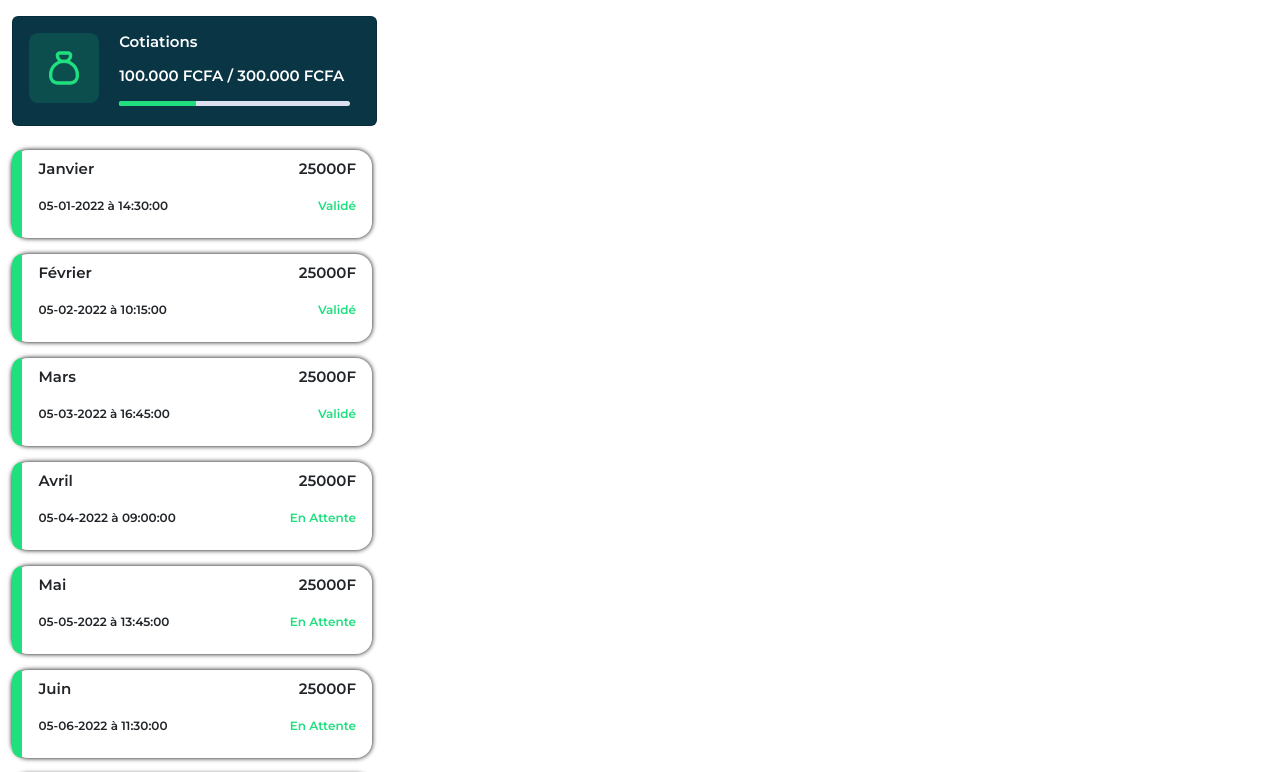
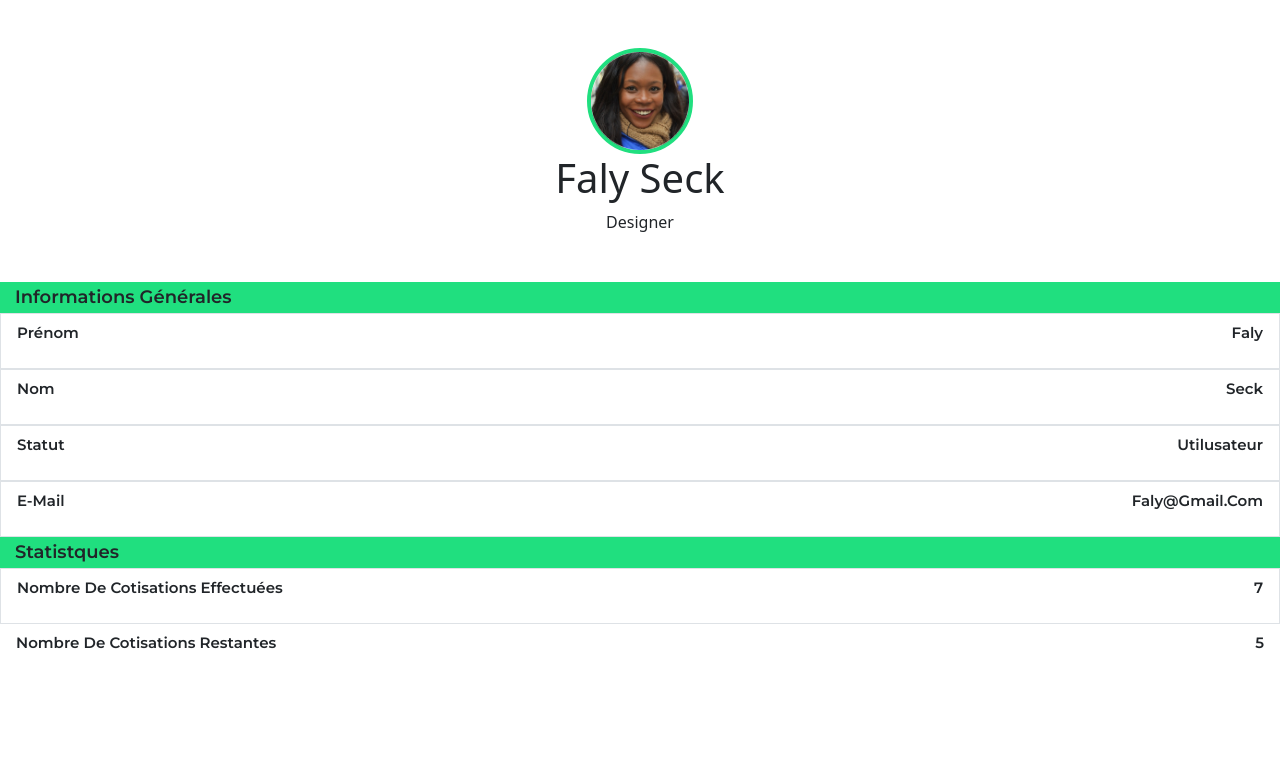
Before and after one commit to founaghe1/Fewnu-tontine, a React (Create React App) app: page / in a window 1280 px wide. Shown: the top 772 px of the page. Built offline with nearby package versions, Linux system fonts and the light colour scheme.

Commit message:
Integration page profil

```diff
--- a/src/App.js
+++ b/src/App.js
@@ -4,12 +4,14 @@ import 'bootstrap/dist/css/bootstrap.css'
 import 'bootstrap/dist/js/bootstrap.js'
 import Accueil from './Components/ComponentUser/Accueil/Accueil';
 import Cotisation from './Components/ComponentUser/Cotisation/Cotisation';
+import Profil from './Components/ComponentUser/Profil/Profil';
 
 function App() {
   return (
     <div className="App">
       {/* <Accueil/> */}
-      <Cotisation/>
+      {/* <Cotisation/> */}
+      <Profil/>
     </div>
   );
 }
--- /dev/null
+++ b/src/Components/ComponentUser/Profil/HeaderProfil.jsx
@@ -0,0 +1,18 @@
+import React from "react";
+import image from "../../../Assets/photo-profil.png";
+
+const HeaderProfil = () => {
+  return (
+    <div id="header-profil" className="mb-5">
+      <div className="d-flex justify-content-center">
+        <div className="profil-img-containt d-flex justify-content-center">
+          <img src={image} alt="photo profil" />
+        </div>
+      </div>
+      <h1 className="text-capitalize text-center">faly seck</h1>
+      <p className="profession text-capitalize text-center">designer</p>
+    </div>
+  );
+};
+
+export default HeaderProfil;
--- /dev/null
+++ b/src/Components/ComponentUser/Profil/Profil.css
@@ -0,0 +1,40 @@
+#header-profil .profil-img-containt{
+    width: 106px;
+    height: 106px;
+    border-radius: 50%;
+    border: 4.17px solid #20DF7F;
+}
+#header-profil .profil-img-containt h1{
+    font-family: Montserrat;
+    font-size: 25px;
+    font-weight: 700;
+    line-height: 30px;
+    letter-spacing: 0em;
+    color: #083A50;
+}
+#header-profil .profil-img-containt p{
+    font-family: Montserrat;
+    font-size: 17px;
+    font-weight: 500;
+    line-height: 14px;
+    letter-spacing: 0em;
+    color: #083A50;
+}
+.bande-verte{
+    background-color: #20DF7F;
+    width: 100%;
+    height: 31px;
+    padding-top: 5px;
+    padding-left: 15px;
+}
+.bande-verte h1{
+    font-family: Montserrat;
+    font-size: 18px;
+    font-weight: 700;
+}
+.contenue p{
+    font-family: Montserrat;
+    font-size: 15px;
+    font-weight: 500;
+    line-height: 6px;
+}
--- /dev/null
+++ b/src/Components/ComponentUser/Profil/Profil.jsx
@@ -0,0 +1,49 @@
+import React from "react";
+import "./Profil.css";
+import HeaderProfil from "./HeaderProfil";
+
+const Profil = () => {
+  return (
+    <div id="profil" className="container-fluid pt-5 p-0">
+      <HeaderProfil />
+      <div className="mb-5">
+        <div className="bande-verte">
+          <h1 className="text-capitalize">informations générales</h1>
+        </div>
+        <div className="contenue">
+          <div className="d-flex justify-content-between px-3 py-3 border">
+            <p className="text-capitalize">prénom</p>
+            <p className="text-capitalize text-center">faly</p>
+          </div>
+          <div className="d-flex justify-content-between px-3 py-3 border">
+            <p className="text-capitalize">nom</p>
+            <p className="text-capitalize text-center">seck</p>
+          </div>
+          <div className="d-flex justify-content-between px-3 py-3 border">
+            <p className="text-capitalize">statut</p>
+            <p className="text-capitalize text-center">utilusateur</p>
+          </div>
+          <div className="d-flex justify-content-between px-3 py-3 border">
+            <p className="text-capitalize">e-mail</p>
+            <p className="text-capitalize text-center">faly@gmail.com</p>
+          </div>
+        </div>
+        <div className="bande-verte">
+          <h1 className="text-capitalize">statistques</h1>
+        </div>
+        <div className="contenue">
+          <div className="d-flex justify-content-between px-3 py-3 border">
+            <p className="text-capitalize">nombre de cotisations effectuées</p>
+            <p className="text-capitalize text-center">7</p>
+          </div>
+          <div className="d-flex justify-content-between px-3 py-3 ">
+            <p className="text-capitalize">nombre de cotisations restantes</p>
+            <p className="text-capitalize text-center">5</p>
+          </div>
+        </div>
+      </div>
+    </div>
+  );
+};
+
+export default Profil;
```
Also changed, not shown: src/Assets/photo-profil.png (added), src/Components/ComponentUser/Profil/EditProfil.jsx (added).
